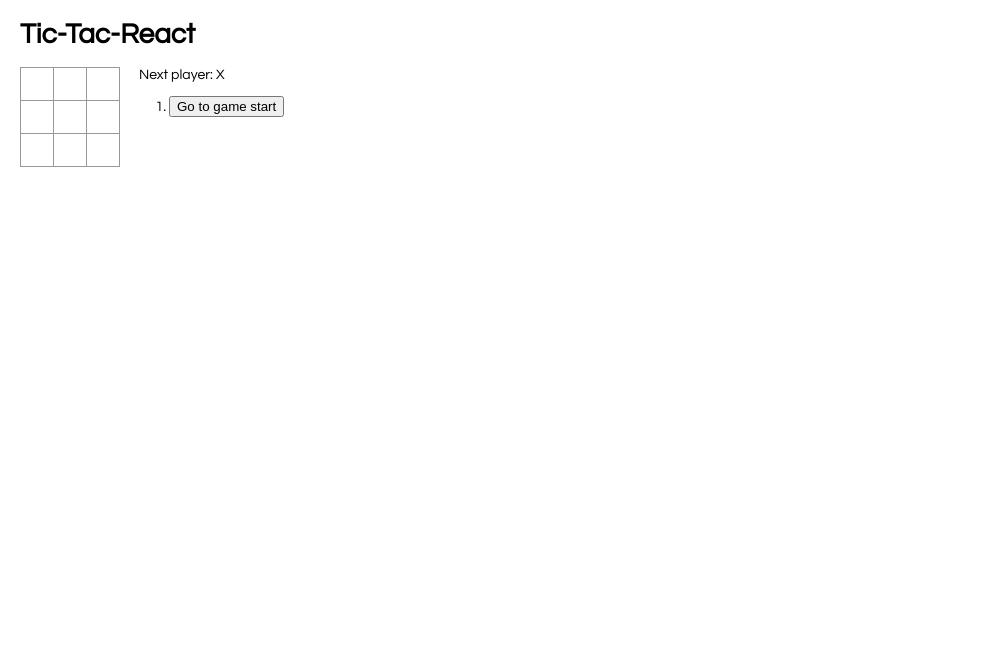
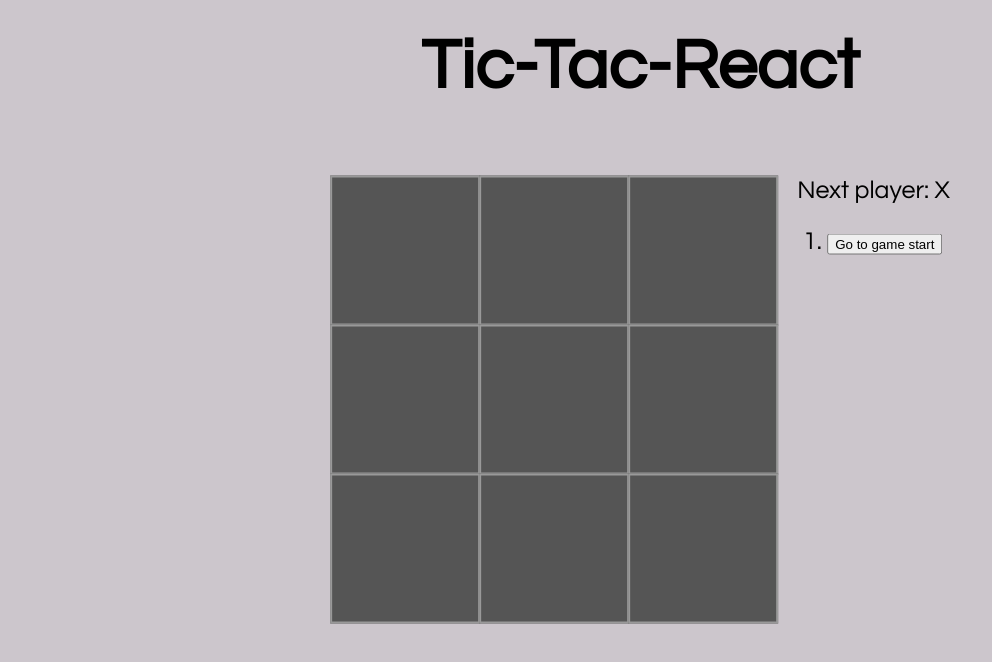
Before and after one commit to ptavarez/tic-tac-react, a React app: page / in a window 1280 px wide. Shown: the whole page, without its empty margins (0-992 px from the left). Built offline with nearby package versions, Linux system fonts and the light colour scheme.

Commit message:
Add styling

```diff
--- a/src/index.css
+++ b/src/index.css
@@ -1,6 +1,16 @@
 body {
+  background: #6565;
   font: 14px "Century Gothic", Futura, sans-serif;
+  font-size: 25px;
   margin: 20px;
+}
+
+h1 {
+  font-size: 70px;
+  left: 50%;
+  position: absolute;
+  margin-right: -50%;
+  transform: translate(-50%, -50%)
 }
 
 ol, ul {
@@ -18,18 +28,18 @@ ol, ul {
 }
 
 .square {
-  background: #fff;
-  border: 1px solid #999;
+  background: #555;
+  border: 2px solid #999;
   float: left;
-  font-size: 24px;
+  font-size: 60px;
   font-weight: bold;
   line-height: 34px;
-  height: 34px;
+  height: 150px;
   margin-right: -1px;
   margin-top: -1px;
   padding: 0;
   text-align: center;
-  width: 34px;
+  width: 150px;
 }
 
 .square:focus {
@@ -43,6 +53,11 @@ ol, ul {
 .game {
   display: flex;
   flex-direction: row;
+  position: absolute;
+  top: 50%;
+  left: 50%;
+  margin-right: -50%;
+  transform: translate(-50%, -50%);
 }
 
 .game-info {
```
